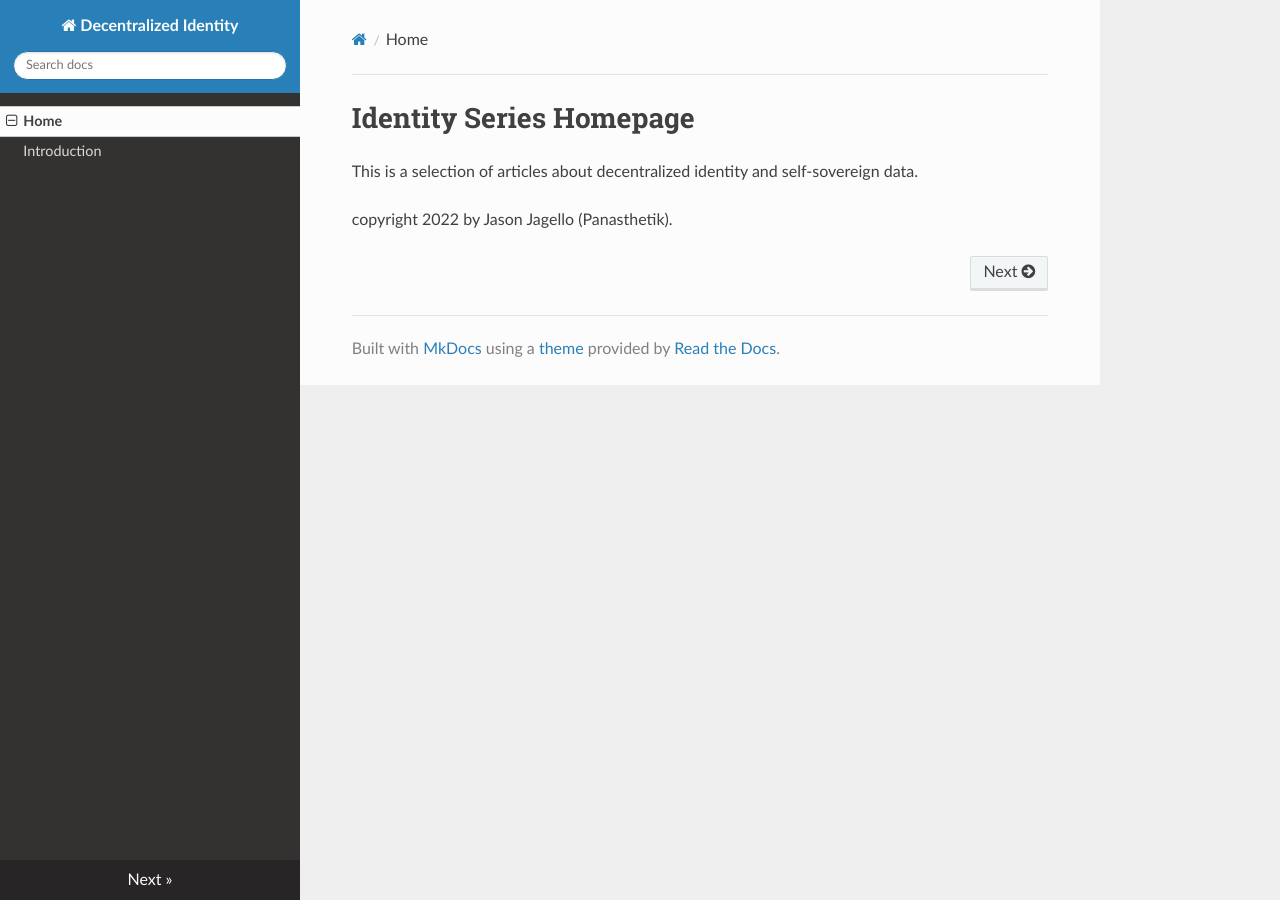
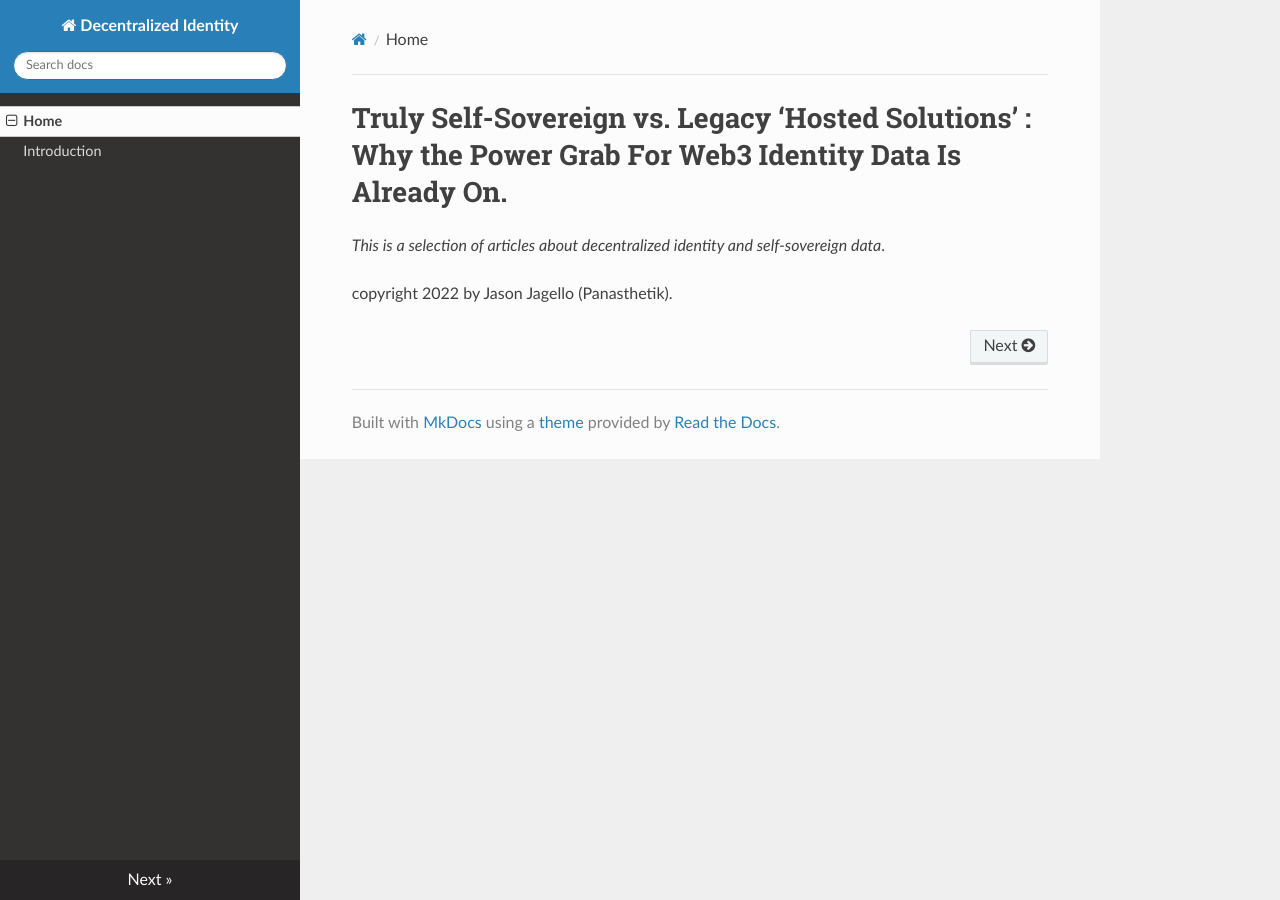
Before and after one commit to panasthetik2/identity-series, an MkDocs documentation site: the page built from docs/index.md, in a window 1280 px wide. Built offline with MkDocs 1.6.1, drawn with Linux system fonts in a browser that asks for light colours; nearby versions of some CDN libraries.

```diff
--- a/docs/index.md
+++ b/docs/index.md
@@ -1,6 +1,7 @@
-# Identity Series Homepage
+# Truly Self-Sovereign vs. Legacy ‘Hosted Solutions’ : Why the Power Grab For Web3 Identity Data Is Already On.
 
-This is a selection of articles about decentralized identity and self-sovereign data.
+
+*This is a selection of articles about decentralized identity and self-sovereign data*.
 
 copyright 2022 by Jason Jagello (Panasthetik).
 
```
Also changed, not shown: docs/introduction.md (+9 -0 lines).
